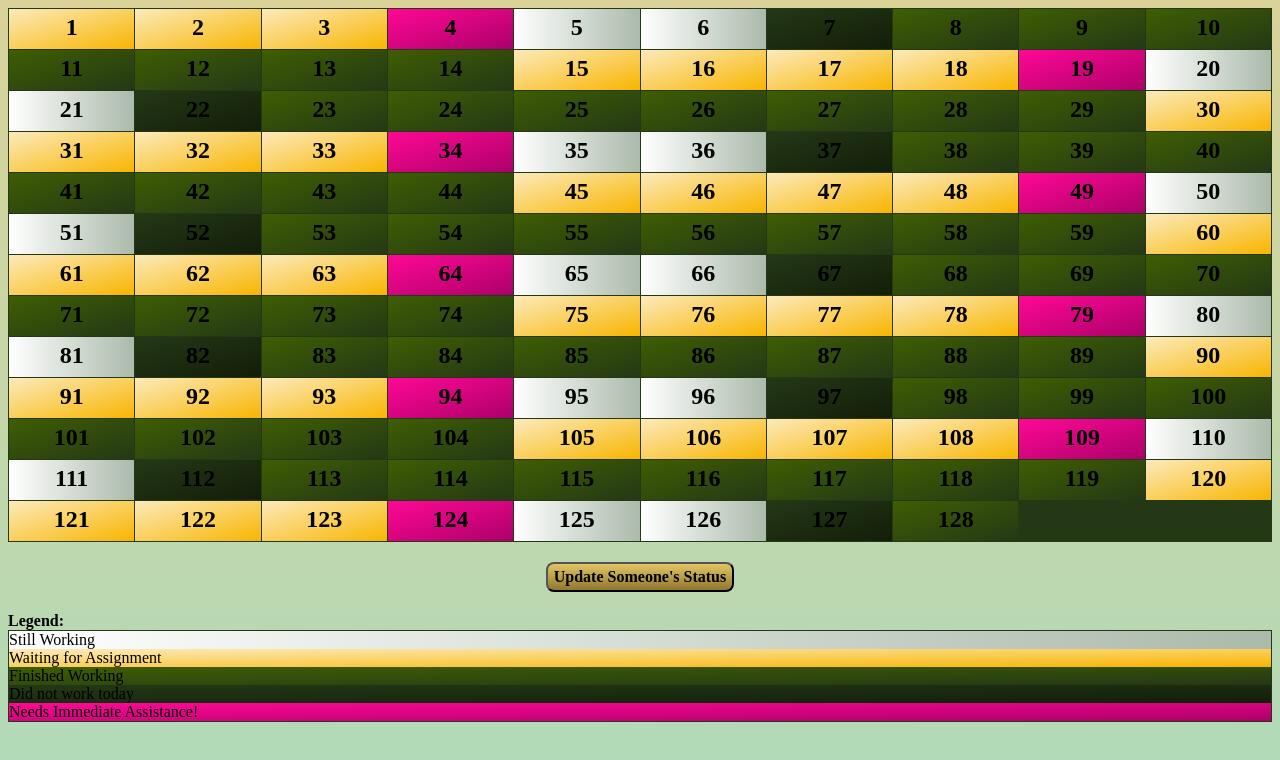
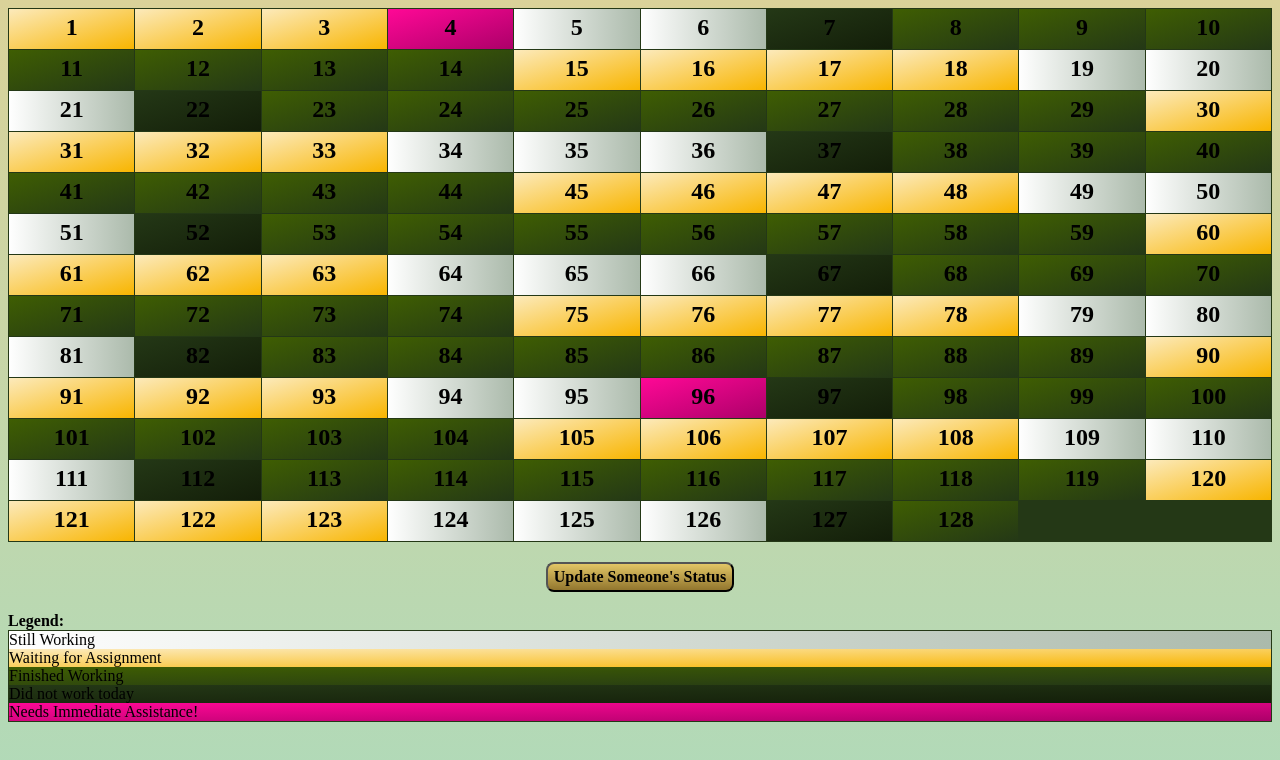
Before and after one commit to dianamcnulty/grid, an Angular app: page / in a window 1280 px wide. Shown: the top 760 px of the page. Built offline with nearby package versions, Linux system fonts and the light colour scheme.

Commit message:
fewer 'emergencies' in test data

```diff
--- a/src/app/people.service.ts
+++ b/src/app/people.service.ts
@@ -20,7 +20,7 @@ export class PeopleService {
           person.status = "waiting";
         } else if (i % 15 > 7){
           person.status = "finished";
-        } else if (i % 15 == 4){
+        } else if (i % 92 == 4){
           person.status = "emergency";
         } else if (i % 15 == 7){
           person.status = "out";
```
